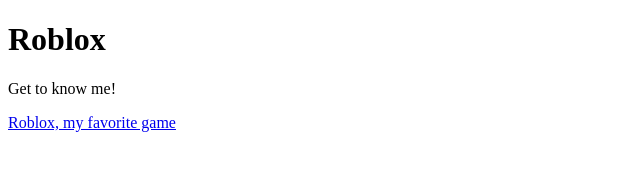
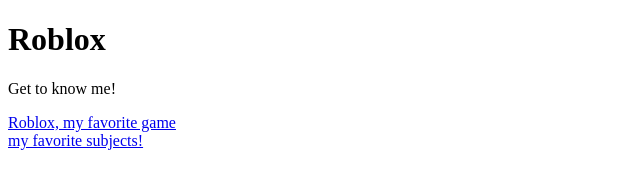
Before and after one commit to JillianneLirazan/Potassium-Lab3-Lirazan, a plain HTML site: page index.html in a window 1280 px wide. Shown: the whole page, without its empty margins (0-640 px from the left). Drawn offline with Linux system fonts and the light colour scheme.

Commit message:
Update index.html

```diff
--- a/index.html
+++ b/index.html
@@ -12,6 +12,8 @@
 	     <h1>Roblox</h1>
 		 <p>Get to know me!</p>
 		 <a href="games.html">Roblox, my favorite game</a>
+	     <br>
+	     	<a href="subjects.html">my favorite subjects!</a>
 
 	 </body>
 </html>
```
